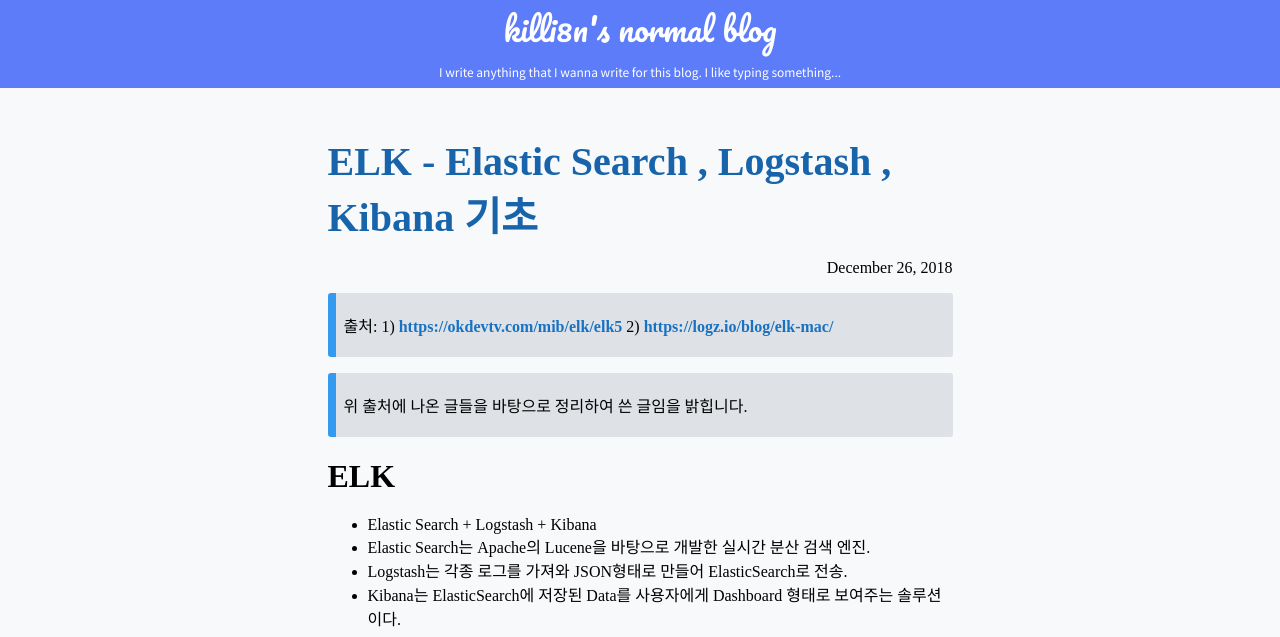
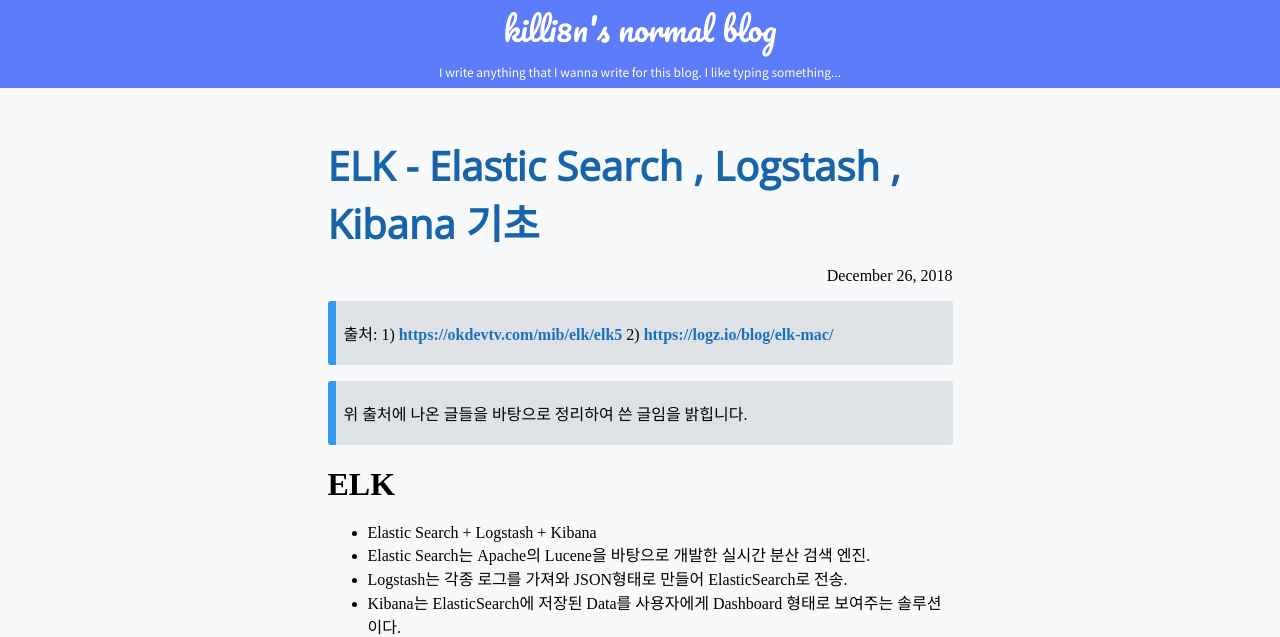
Before and after one commit to killi18n/killi8n-blog, a Gatsby site: page /posts/mongodb-remote-access-tutorial in a window 1280 px wide. Shown: the top 637 px of the page. Built offline with nearby package versions, Linux system fonts and the light colour scheme; Gatsby itself is replaced by a stand-in of ours; some packages are replaced by stand-ins of ours.

Commit message:
added font

```diff
--- a/src/components/list/PostItem/PostItem.module.scss
+++ b/src/components/list/PostItem/PostItem.module.scss
@@ -1,6 +1,8 @@
 @import '~styles/utils.scss';
+@import url('https://fonts.googleapis.com/css?family=Open+Sans');
 
 .postItemWrapper {
+  font-family: 'Open Sans', sans-serif;
   padding-top: 1rem;
   padding-bottom: 1rem;
   display: flex;
--- a/src/templates/BlogPostTemplate.module.scss
+++ b/src/templates/BlogPostTemplate.module.scss
@@ -1,4 +1,5 @@
 @import '~styles/utils.scss';
+@import url('https://fonts.googleapis.com/css?family=Open+Sans');
 
 $desktop-width: 625px;
 
@@ -21,6 +22,8 @@
   flex-direction: column;
 
   .postDetailTitle {
+    font-family: 'Open Sans', sans-serif;
+
     font-size: 2.5rem;
     font-weight: 700;
     color: $oc-blue-9;
```
